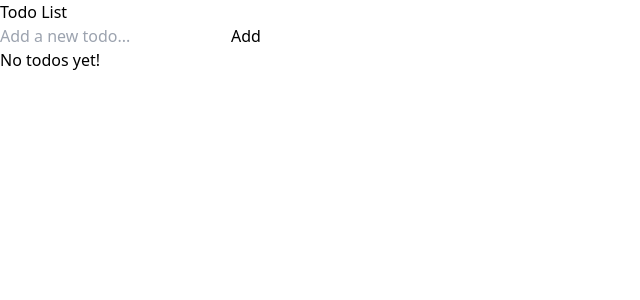
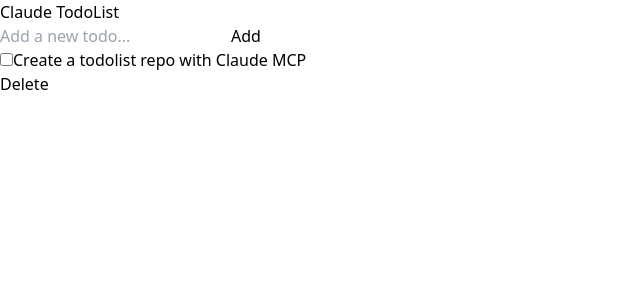
Before and after one commit to Pouetpouets/Claude-todo-list, a React (Vite) app: page / in a window 1280 px wide. Shown: the top 300 px of the page, without its empty margins (0-640 px from the left). Built offline with nearby package versions, Linux system fonts and the light colour scheme.

Commit message:
Rename project to Claude TodoList and add default todo

```diff
--- a/index.html
+++ b/index.html
@@ -4,7 +4,7 @@
     <meta charset="UTF-8" />
     <link rel="icon" type="image/svg+xml" href="/vite.svg" />
     <meta name="viewport" content="width=device-width, initial-scale=1.0" />
-    <title>Todo List</title>
+    <title>Claude TodoList</title>
   </head>
   <body>
     <div id="root"></div>
--- a/package.json
+++ b/package.json
@@ -1,5 +1,5 @@
 {
-  "name": "claud-todolist",
+  "name": "claude-todolist",
   "private": true,
   "version": "0.0.0",
   "type": "module",
--- a/src/components/TodoList.tsx
+++ b/src/components/TodoList.tsx
@@ -7,7 +7,13 @@
 }
 
 const TodoList: React.FC = () => {
-  const [todos, setTodos] = useState<Todo[]>([]);
+  const [todos, setTodos] = useState<Todo[]>([
+    {
+      id: 1,
+      text: 'Create a todolist repo with Claude MCP',
+      completed: false
+    }
+  ]);
   const [inputValue, setInputValue] = useState('');
 
   const handleAddTodo = (e: React.FormEvent) => {
@@ -36,7 +42,7 @@
 
   return (
     <div className="max-w-md mx-auto p-4">
-      <h1 className="text-2xl font-bold mb-4">Todo List</h1>
+      <h1 className="text-2xl font-bold mb-4">Claude TodoList</h1>
 
       <form onSubmit={handleAddTodo} className="mb-4">
         <div className="flex gap-2">
```
